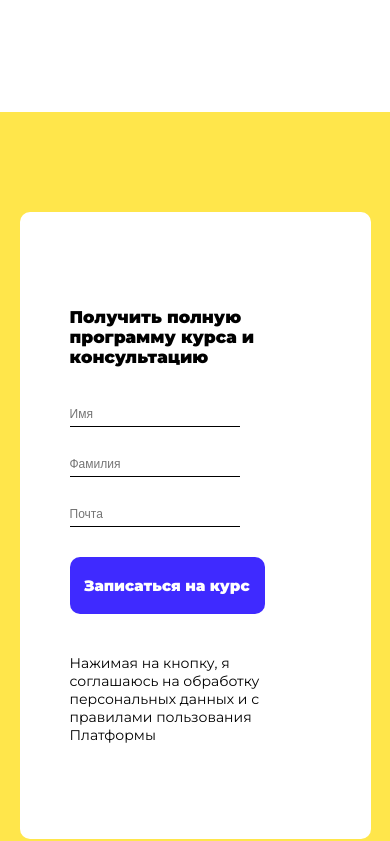
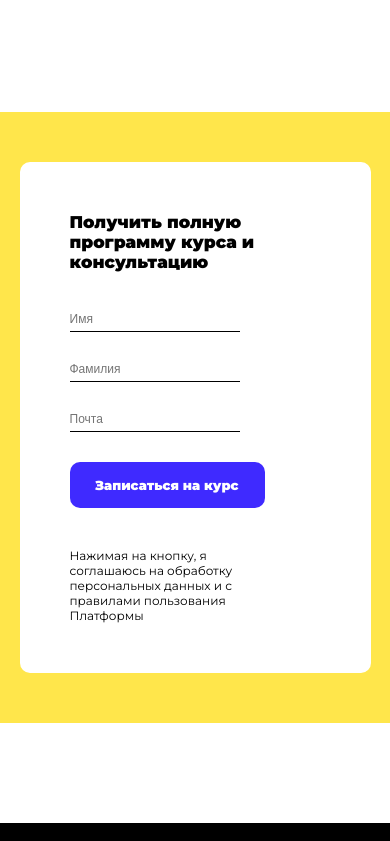
Before and after one commit to web-proger04/JS, a plain HTML site: page index.html in a window 390 px wide. Shown: the part 5538-6379 px from the top of the page. Drawn offline with Linux system fonts and the light colour scheme.

Commit message:
Add files via upload

```diff
--- a/css/style.css
+++ b/css/style.css
@@ -569,6 +569,14 @@ hr {
 		height: 290px;
 	}
 
+	.customer-form {
+    	padding: 50px;
+	}
+
+	.input-form {
+		padding: 50px 0;
+	}
+
 	.customer-form h3 {
     	width: 189px;
     	font-size: 17px;
@@ -592,8 +600,8 @@ hr {
 
 	.btn2 {
 		width: 195px;
-    	padding: 19px 5px;
-    	font-size: 15px;
+    	padding: 15px;
+    	font-size: 13px;
 	}
 
 	.training {
@@ -601,7 +609,7 @@ hr {
 	}
 
 	.form-paragraph {
-		font-size: 14px;
+		font-size: 12px;
     	width: 195px;
 	}
 
--- a/index.html
+++ b/index.html
@@ -3,7 +3,7 @@
 <head>
 	<meta charset="UTF-8">
 	<title>Курс "Профессия Fullstack-разработчик на JavaScript"</title>
-	<meta name="viewport" content="width=device-width, initial-scale=1.0">
+	<meta name="viewport" content="width=device-width, initial-scale=1.0, maximum-scale=1.0, user-scalable=0">
 	<link rel="stylesheet" href="css/style.css">
 	<link rel="stylesheet" href="css/animate.css">
 	<link rel="preconnect" href="https://fonts.gstatic.com">
```
